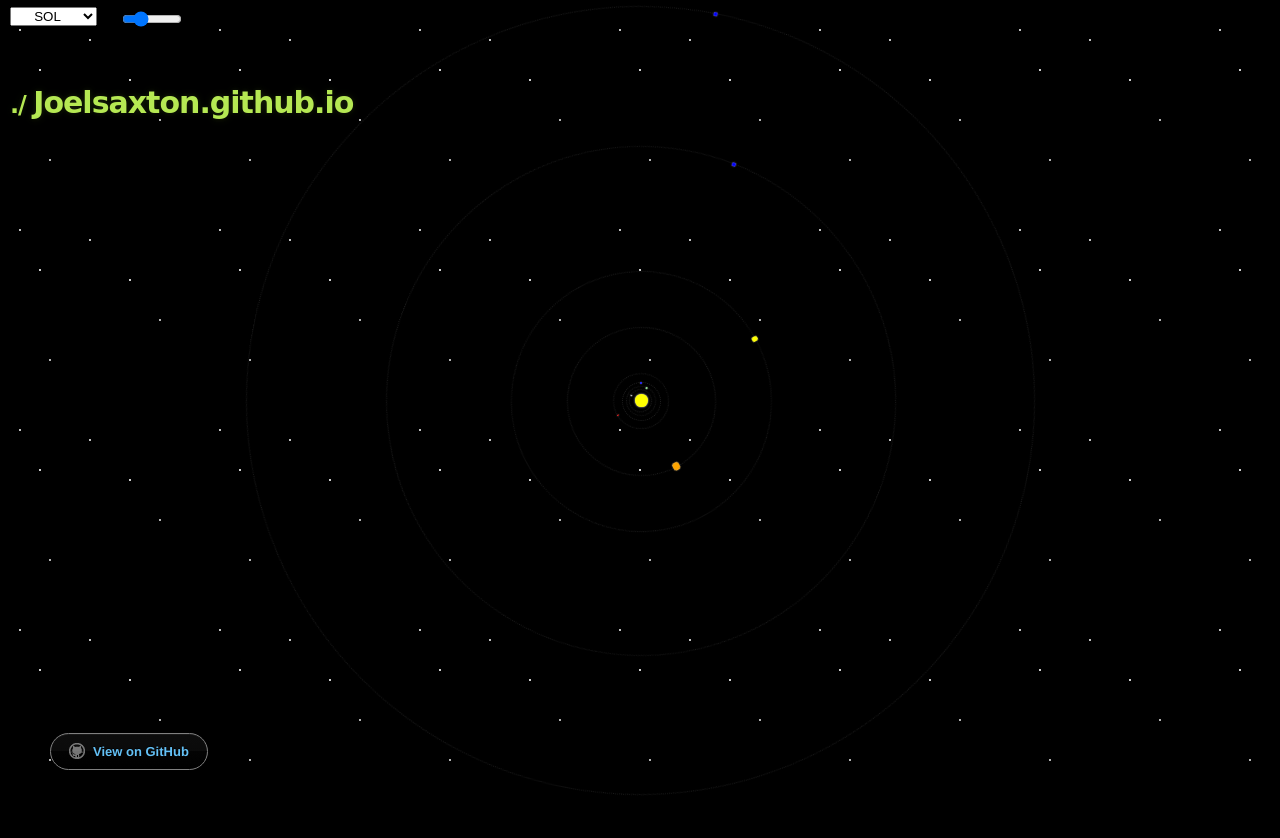
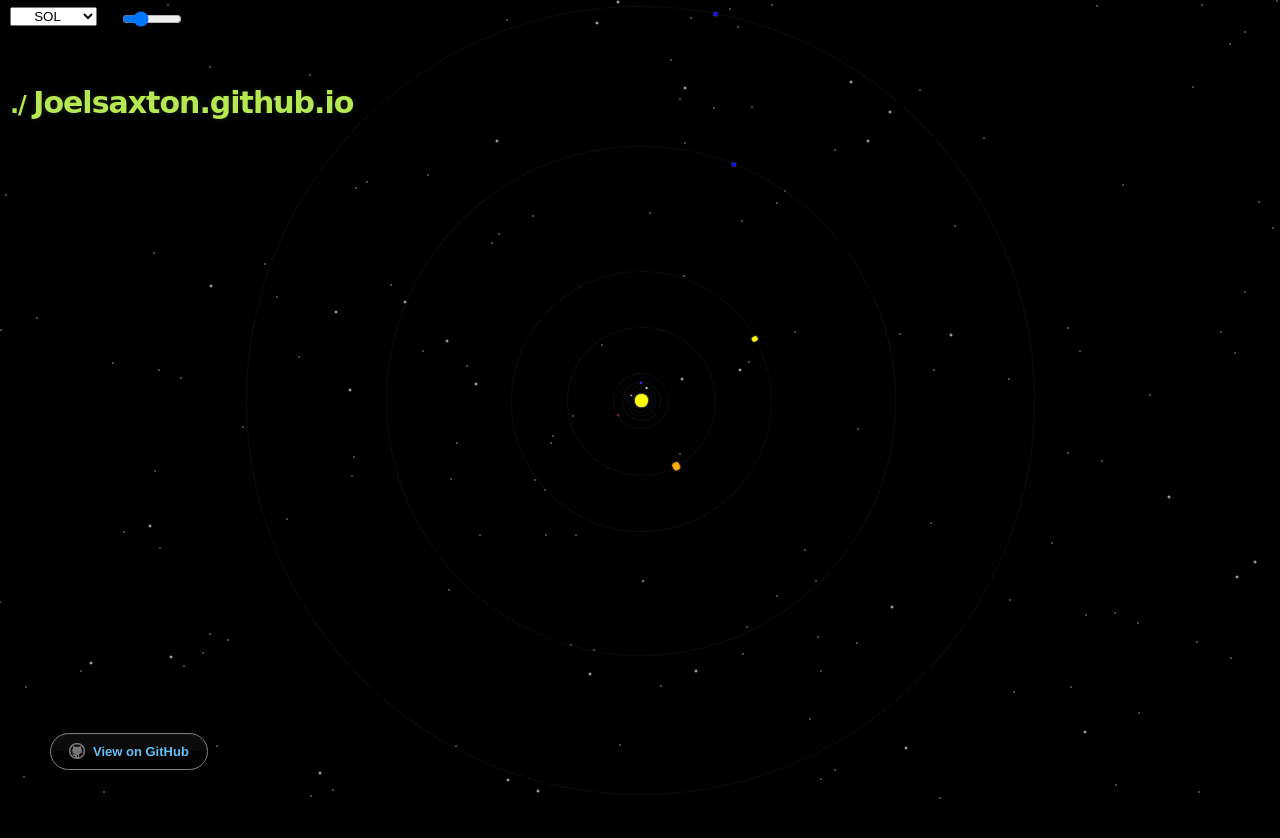
Before and after one commit to joelsaxton-zz/joelsaxton.github.io, a plain HTML site: page index.html in a window 1280 px wide. Drawn offline with Linux system fonts and the light colour scheme; a web font is replaced by a local one.

Commit message:
master changed background stars to random function

```diff
--- a/index.html
+++ b/index.html
@@ -21,13 +21,7 @@
       </div>
     </header>
 
-    <div id="space">
-        <div class="stars"></div>
-        <div class="stars"></div>
-        <div class="stars"></div>
-        <div class="stars"></div>
-        <div class="stars"></div>
-    </div>
+    <div id="space"><div id="stars"></div></div>
 
     <div id="solar-system"></div>
         <div id="display">
--- a/javascripts/planets.js
+++ b/javascripts/planets.js
@@ -48,6 +48,9 @@ function buildSolarSystem()
     var periods = system.periods;
     var colors = system.colors;
 
+    // Create background
+    makeBackgroundStars();
+
     // Create Star
     var star = document.createElement('div');
     var windowSize = window.innerHeight;
@@ -93,3 +96,25 @@ function setSliderCommands()
         buildSolarSystem();
     };
 }
+
+function makeBackgroundStars()
+{
+    var height = window.innerHeight;
+    var width = window.innerWidth;
+    var stars = document.getElementById('stars');
+    var numStars = width / 8;
+    stars.style.backgroundSize = width + 'px ' + height + 'px';
+    var style = '';
+    for (var i = 0; i < numStars; i++){
+        var x = Math.floor(Math.random() * width);
+        var y = Math.floor(Math.random() * height);
+        var size = 1;
+        if (i > width/10) { // Just to make higher proportion of smaller stars
+            size = 2;
+        }
+        console.log(size);
+        style += 'radial-gradient(' + size + 'px ' + size + 'px at ' + x + 'px ' + y + 'px, #EEEEEE, rgba(255,255,255,0)),';
+    }
+    style = style.slice(0, -1);
+    stars.style.backgroundImage = style;
+}
--- a/stylesheets/planets.css
+++ b/stylesheets/planets.css
@@ -6,7 +6,7 @@ html, body {
     overflow: hidden;
 }
 
-#space, .stars {
+#space {
     overflow: hidden;
     position: absolute;
     top: 0;
@@ -15,16 +15,9 @@ html, body {
     right: 0;
 }
 
-.stars {
-    background-image:
-    radial-gradient(1px 1px at 20px 30px, #eee, rgba(0,0,0,0)),
-    radial-gradient(1px 1px at 40px 70px, #fff, rgba(0,0,0,0)),
-    radial-gradient(1px 1px at 50px 160px, #ddd, rgba(0,0,0,0)),
-    radial-gradient(1px 1px at 90px 40px, #eee, rgba(0,0,0,0)),
-    radial-gradient(1px 1px at 130px 80px, #fff, rgba(0,0,0,0)),
-    radial-gradient(1px 1px at 160px 120px, #ddd, rgba(0,0,0,0));
-    background-repeat: repeat;
-    background-size: 200px 200px;
+#stars {
+    height: 100%;
+    width: 100%;
 }
 
 #display {
```
